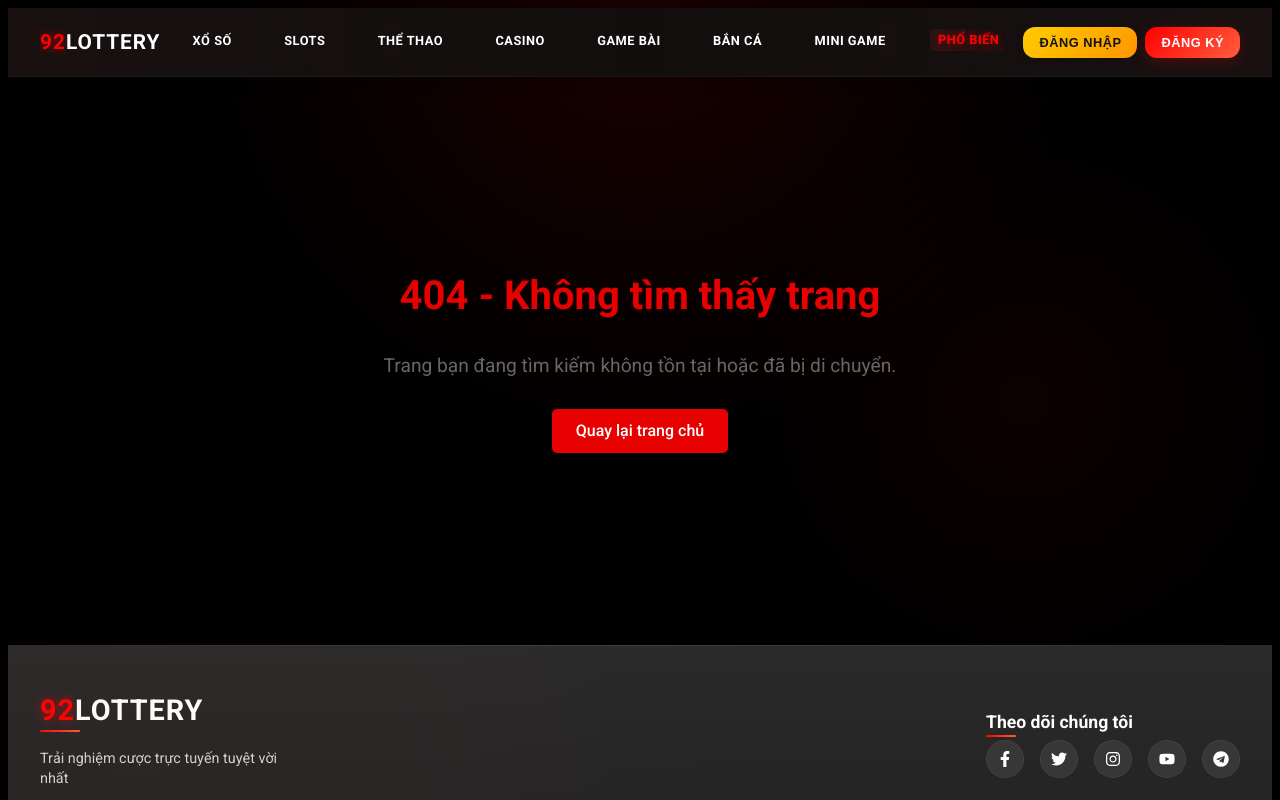
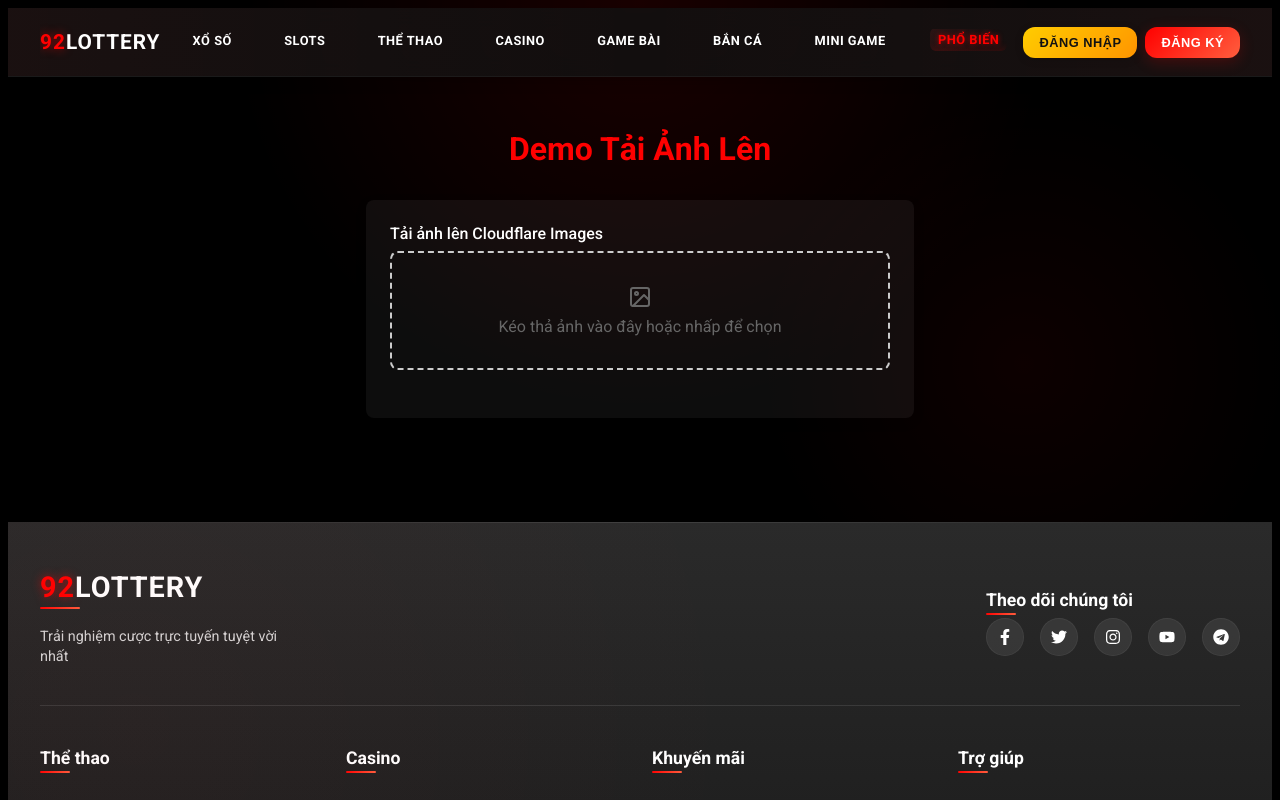
Before and after one commit to hoaqinz/92lt, a Next.js app: page /image-demo in a window 1280 px wide. Before the commit this address had no page. Shown: the top 800 px of the page. Built offline with nearby package versions, Linux system fonts and the light colour scheme.

Commit message:
Cập nhật DirectImageUploader để giải quyết vấn đề CORS và tạo trang demo

```diff
--- /dev/null
+++ b/src/app/image-demo/page.module.scss
@@ -0,0 +1,65 @@
+.container {
+  max-width: 1200px;
+  margin: 0 auto;
+  padding: 2rem;
+
+  h1 {
+    text-align: center;
+    margin-bottom: 2rem;
+    color: var(--primary-color);
+  }
+}
+
+.uploaderContainer {
+  max-width: 500px;
+  margin: 0 auto 3rem;
+  padding: 1.5rem;
+  background-color: rgba(255, 255, 255, 0.05);
+  border-radius: 8px;
+  box-shadow: 0 4px 12px rgba(0, 0, 0, 0.1);
+}
+
+.imagesContainer {
+  margin-top: 3rem;
+
+  h2 {
+    margin-bottom: 1.5rem;
+    text-align: center;
+    color: var(--primary-color);
+  }
+}
+
+.imageGrid {
+  display: grid;
+  grid-template-columns: repeat(auto-fill, minmax(300px, 1fr));
+  gap: 1.5rem;
+}
+
+.imageItem {
+  background-color: rgba(255, 255, 255, 0.05);
+  border-radius: 8px;
+  overflow: hidden;
+  box-shadow: 0 4px 12px rgba(0, 0, 0, 0.1);
+  transition: transform 0.3s ease;
+
+  &:hover {
+    transform: translateY(-5px);
+  }
+
+  img {
+    width: 100%;
+    height: 200px;
+    object-fit: cover;
+    display: block;
+  }
+
+  .imageInfo {
+    padding: 1rem;
+
+    p {
+      margin: 0;
+      font-size: 0.9rem;
+      word-break: break-all;
+    }
+  }
+}
--- /dev/null
+++ b/src/app/image-demo/page.tsx
@@ -0,0 +1,42 @@
+'use client';
+
+import { useState } from 'react';
+import DirectImageUploader from '../components/ui/DirectImageUploader';
+import styles from './page.module.scss';
+
+export default function ImageDemoPage() {
+  const [uploadedImages, setUploadedImages] = useState<string[]>([]);
+
+  const handleImageUpload = (imageUrl: string) => {
+    setUploadedImages((prev) => [...prev, imageUrl]);
+  };
+
+  return (
+    <div className={styles.container}>
+      <h1>Demo Tải Ảnh Lên</h1>
+
+      <div className={styles.uploaderContainer}>
+        <DirectImageUploader
+          onImageUpload={handleImageUpload}
+          label="Tải ảnh lên Cloudflare Images"
+        />
+      </div>
+
+      {uploadedImages.length > 0 && (
+        <div className={styles.imagesContainer}>
+          <h2>Ảnh đã tải lên</h2>
+          <div className={styles.imageGrid}>
+            {uploadedImages.map((url, index) => (
+              <div key={index} className={styles.imageItem}>
+                <img src={url} alt={`Uploaded ${index + 1}`} />
+                <div className={styles.imageInfo}>
+                  <p>URL: {url}</p>
+                </div>
+              </div>
+            ))}
+          </div>
+        </div>
+      )}
+    </div>
+  );
+}
```
